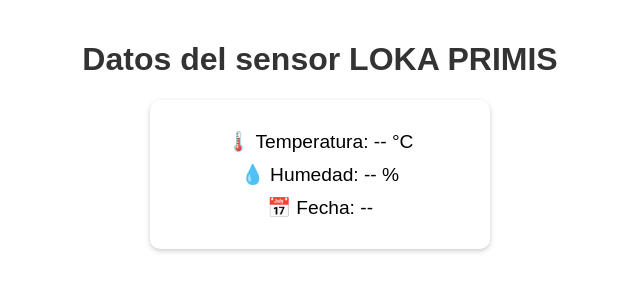
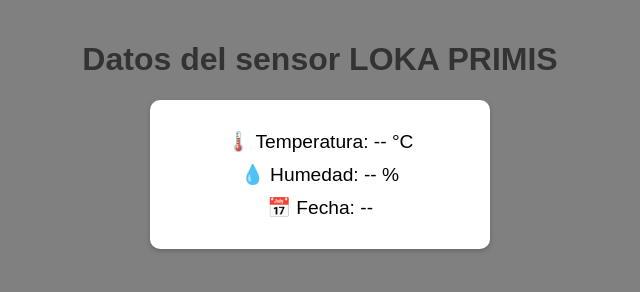
Before and after one commit to OINONTA24/IoT_COM, a plain HTML site: page index.html in a window 1280 px wide. Shown: the whole page, without its empty margins (320-960 px from the left). Drawn offline with Linux system fonts and the light colour scheme; no server answers.

Commit message:
Update index.html

```diff
--- a/index.html
+++ b/index.html
@@ -6,7 +6,7 @@
   <style>
     body {
       font-family: Arial, sans-serif;
-      background: #RED;
+      background: #808080;
       margin: 0;
       padding: 20px;
       text-align: center;
```
